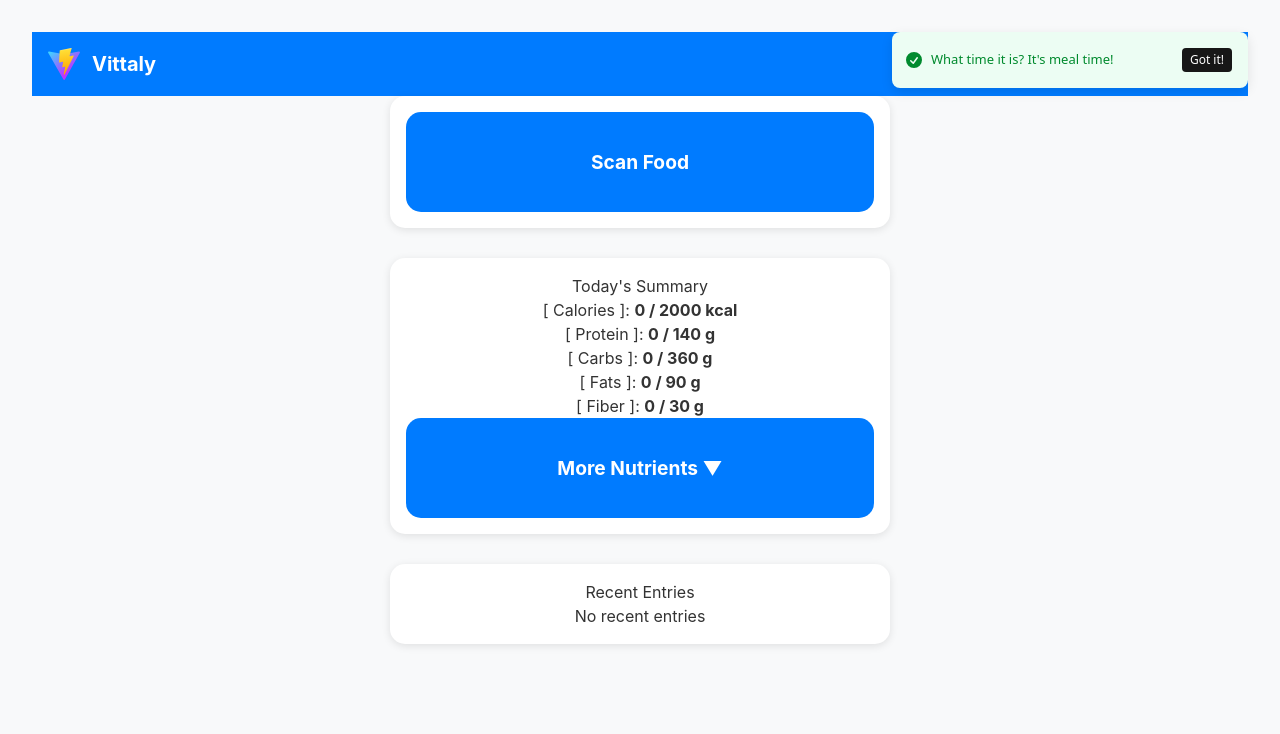
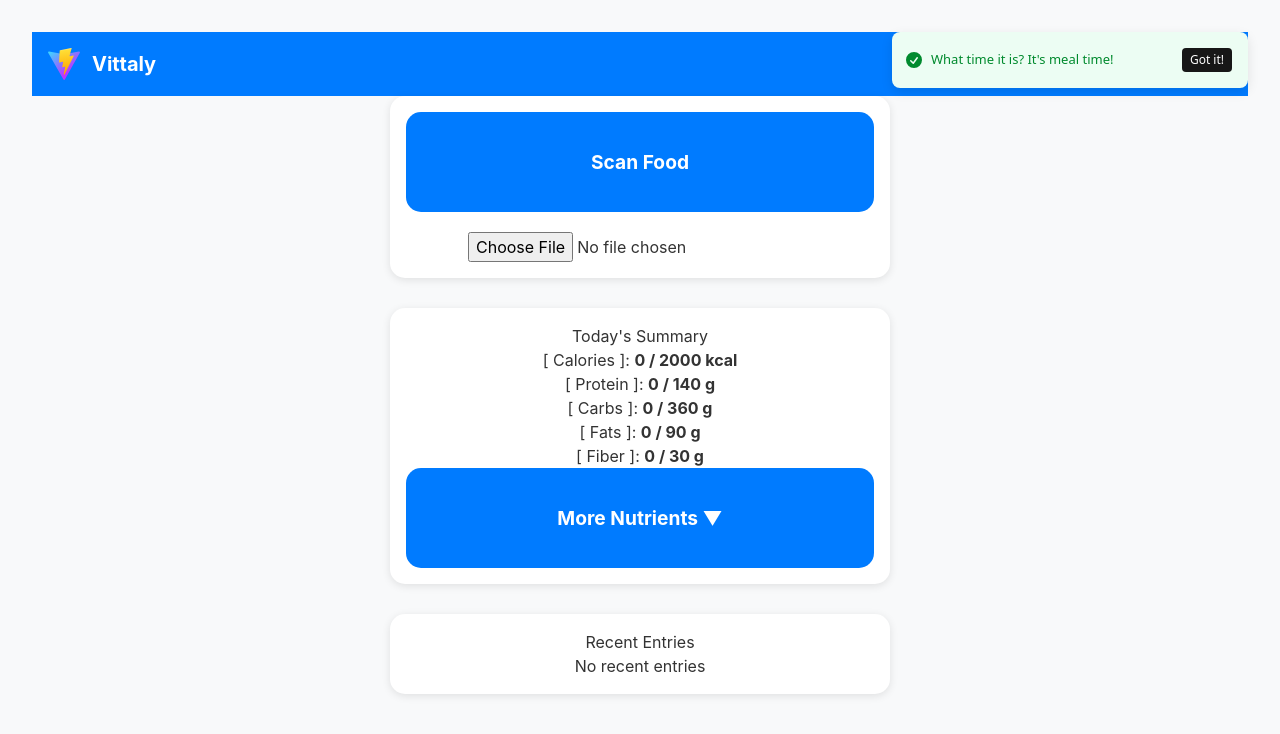
Before and after one commit to MelidoB/VITTALY, a React (Vite) app in the folder frontend/: page / in a window 1280 px wide. Shown: the top 734 px of the page. Built offline with nearby package versions, Linux system fonts and the light colour scheme.

Commit message:
Added App.css frontend button features

```diff
--- a/frontend/src/App.css
+++ b/frontend/src/App.css
@@ -12,6 +12,31 @@
   justify-content: center;
   align-items: center;
   gap: 30px;
+}
+
+.scan-food {
+  display: flex;
+  flex-direction: column;
+  align-items: center;
+  gap: 10px;
+}
+
+.scan-food button {
+  background-color: var(--accent-color);
+  border: none;
+  border-radius: 15px;
+  width: 100%;
+  height: 100px;
+  color: var(--header-text-color);
+  font-size: 1.2rem;
+  font-weight: bold;
+  cursor: pointer;
+}
+
+.scan-food .file-input {
+  margin-top: 10px;
+  font-size: 1rem;
+  cursor: pointer;
 }
 
 .item {
--- a/frontend/src/components/DashboardComponent.jsx
+++ b/frontend/src/components/DashboardComponent.jsx
@@ -2,15 +2,63 @@ import React from "react";
 import DropdownButton from "./DropDownButtonComponent";
 
 // ScanFood Component
+import { useState } from "react";
+
 function ScanFood() {
+  const [selectedFile, setSelectedFile] = useState(null);
+  const [result, setResult] = useState(null);
+  const [loading, setLoading] = useState(false);
+
+  const uploadImage = async () => {
+    if (!selectedFile) return alert("Select an image to upload.");
+
+    setLoading(true);
+    const formData = new FormData();
+    formData.append("file", selectedFile);
+
+    try {
+      const response = await fetch("http://127.0.0.1:8000/api/food_recognition", {
+        method: "POST",
+        body: formData,
+      });
+
+      const data = await response.json();
+      setResult(data);
+    } catch (error) {
+      setResult({ error: "The upload has failed, please try again." });
+    } finally {
+      setLoading(false);
+    }
+  };
+
   return (
-    <div className="item">
-      <button>
-        <h3>Scan Food</h3>
+    <div className="item scan-food">
+      <button onClick={uploadImage} disabled={loading}>
+        {loading ? "Scanning..." : "Scan Food"}
       </button>
+      <input type="file" accept="image/*" onChange={(e) => setSelectedFile(e.target.files[0])} className="file-input" />
+
+      {result && (
+        <div className="result">
+          {result.error ? (
+            <p style={{ color: "red" }}>{result.error}</p>
+          ) : (
+            <>
+              <h2><b>{"[" + result.food.charAt(0).toUpperCase() + result.food.slice(1) + "]"}</b></h2>
+              <p>Calories: {result.calories}</p>
+              <p>Protein: {result.macros?.protein}g</p>
+              <p>Carbs: {result.macros?.carbs}g</p>
+              <p>Fats: {result.macros?.fats}g</p>
+              <p>Fiber: {result.macros?.fiber}g</p>
+            </>
+          )}
+        </div>
+      )}
     </div>
   );
 }
+
+export default ScanFood;
 
 // TodaysSummary Component
 function TodaysSummary() {
```
